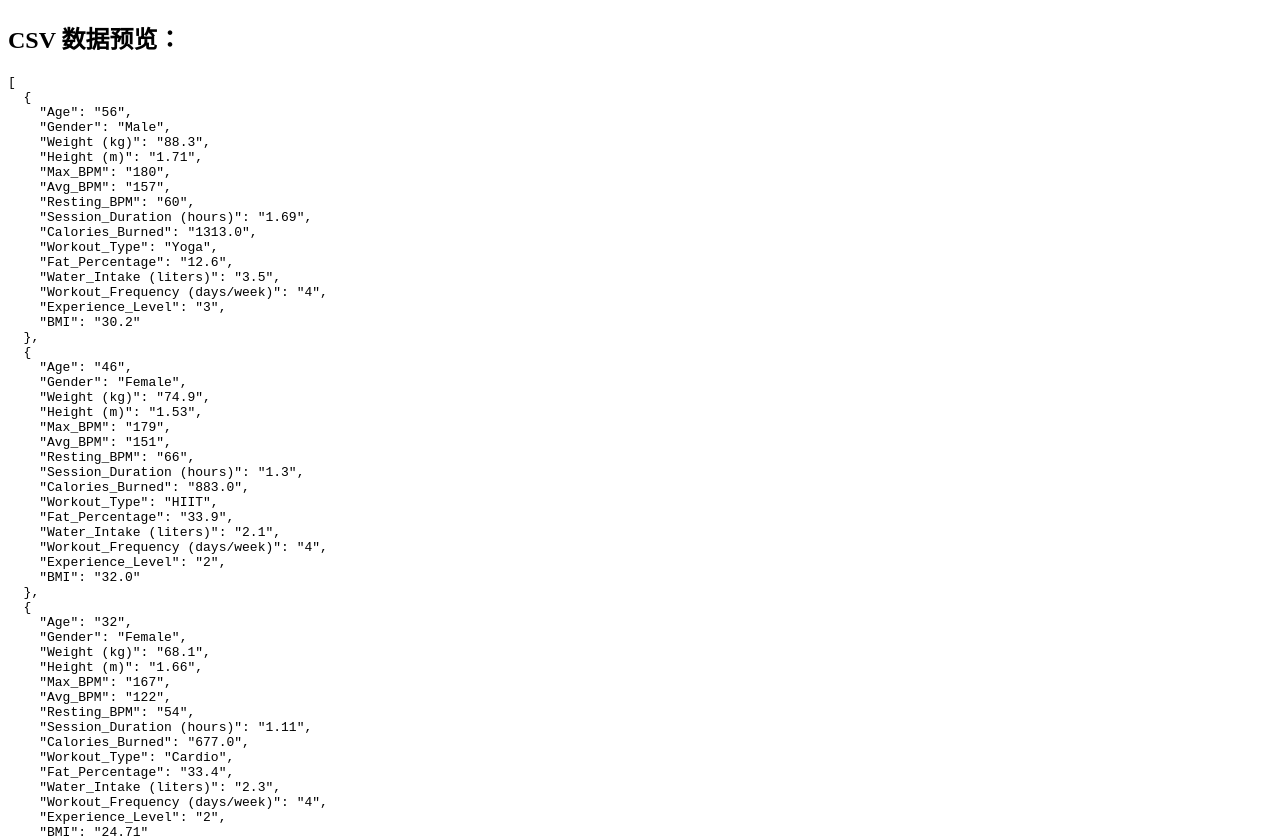
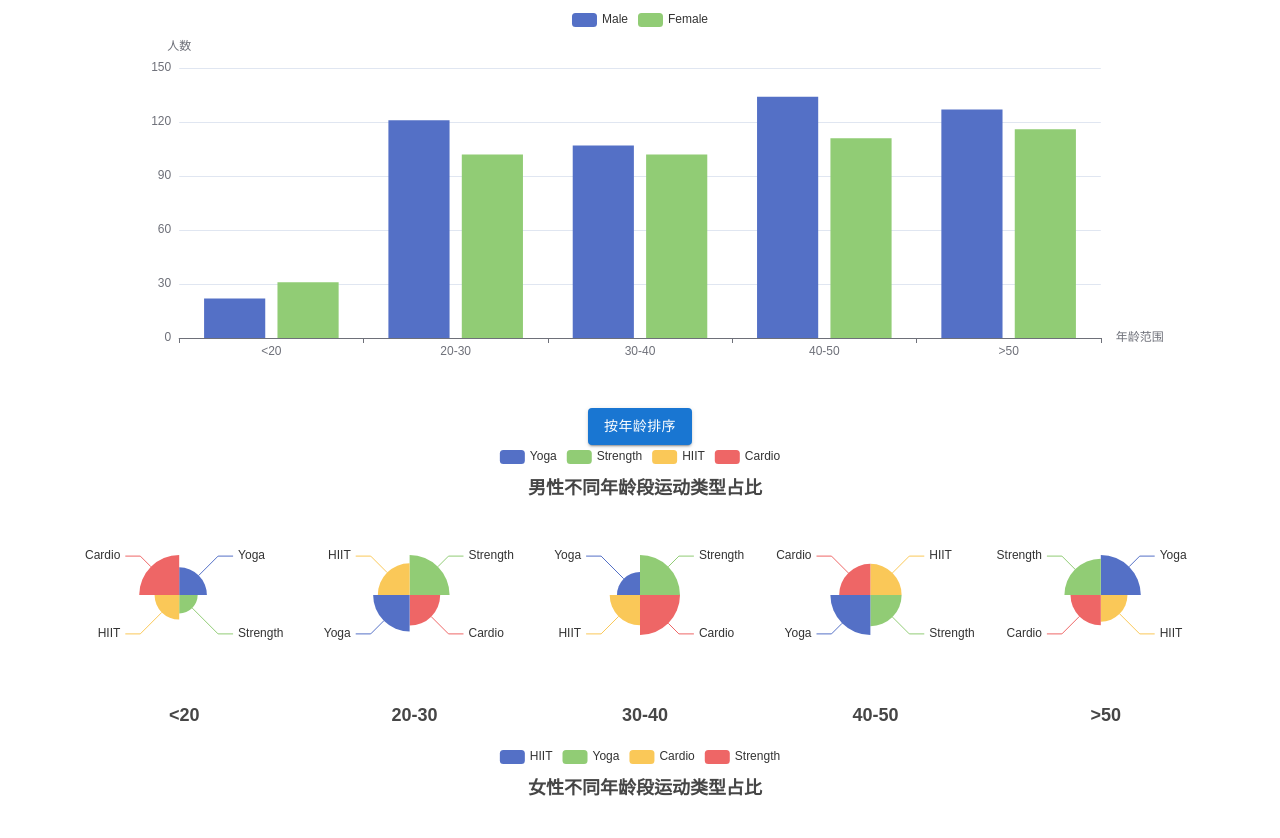
Before and after one commit to Forain1/VisualizationProject, a React (Vite) app in the folder my-app/: page / in a window 1280 px wide. Shown: the top 838 px of the page. Built offline with nearby package versions, Linux system fonts and the light colour scheme.

Commit message:
module update

```diff
--- a/my-app/package.json
+++ b/my-app/package.json
@@ -10,6 +10,9 @@
     "preview": "vite preview"
   },
   "dependencies": {
+    "@emotion/react": "^11.14.0",
+    "@emotion/styled": "^11.14.0",
+    "@mui/material": "^7.1.0",
     "echarts": "^5.6.0",
     "echarts-for-react": "^3.0.2",
     "papaparse": "^5.5.2",
--- a/my-app/src/App.jsx
+++ b/my-app/src/App.jsx
@@ -1,5 +1,8 @@
 import { useState,useEffect } from 'react'
 import Papa from 'papaparse'
+import AgeGender from './components/AgeGender'
+import Workout from './components/Workout'
+import TimeExperience from './components/TimeExperience'
 
 
 function App() {
@@ -16,14 +19,22 @@ function App() {
         }
       })
     })
-  })
+  },[]);
+  useEffect(() => {
+    console.log(csvData);
+  }, [csvData]);
 
     return (
-    <div>
-      <h2>CSV 数据预览：</h2>
-      <pre>{JSON.stringify(csvData, null, 2)}</pre>
-    </div>
-  );
+    <>
+    <AgeGender data={csvData}/>
+    <Workout data={csvData}/>
+        <TimeExperience data={csvData}/>
+    </>
+
+    );
+
+
+
 
 }
 
--- /dev/null
+++ b/my-app/src/components/AgeGender.jsx
@@ -0,0 +1,125 @@
+import ReactECharts from 'echarts-for-react';
+import { useState } from 'react';
+import {Box, Button,Container} from '@mui/material'
+
+
+
+
+function AgeGender({data}){
+
+const [sortway,setSortway] = useState(0);
+
+const sourceData= [
+    {ageRange:20,Male:0,Female:0},
+    {ageRange:30,Male:0,Female:0},
+    {ageRange:40,Male:0,Female:0},
+    {ageRange:50,Male:0,Female:0},
+    {ageRange:60,Male:0,Female:0},
+];
+
+let totalMale=0,totalFemale=0;
+
+data.forEach(person => {
+    let ageRange;
+    if(person.Age<20){
+        ageRange = 20;
+    }else if(person.Age<30){
+        ageRange = 30;
+    }else if(person.Age<40){
+        ageRange = 40;
+    }else if(person.Age<50){
+        ageRange = 50;
+    }else{
+        ageRange = 60;
+    }
+    const item = sourceData.find(i=>i.ageRange===ageRange);
+    if(person.Gender==='Female')item.Female++,totalFemale++;
+    else item.Male++,totalMale++;
+});
+
+const persontage = sourceData.map(item=>{
+    return{
+        malePercent:(item.Male/totalMale*100).toFixed(1),
+        femalePercent:(item.Female/totalFemale*100).toFixed(1)
+    }
+});
+
+if(sortway===0){
+//sort by age
+sourceData.sort((a,b)=>{return a.ageRange-b.ageRange;});
+}else if(sortway===1){
+//sort by male
+sourceData.sort((a,b)=>{return a.Male-b.Male;});
+}else{
+//sort by female
+sourceData.sort((a,b)=>{return a.Female-b.Female;});
+};
+
+
+const option = {
+    legend: {},
+    tooltip: {
+        trigger: 'axis',
+        axisPointer: {
+            type: 'line'
+        },
+        formatter:(params)=>{
+            let res  = params[0].name + '<br/>';
+            res += `${params[0].seriesName}:${params[0].value.Male} 百分比:${persontage[params[0].dataIndex].malePercent}<br/>`;
+            res += `${params[1].seriesName}:${params[1].value.Female} 百分比:${persontage[params[1].dataIndex].femalePercent}<br/>`;
+            return res;
+        },
+    },
+    dataset:{
+        dimensions: ['ageRange', 'Male', 'Female'],
+        source:sourceData,
+    },
+    xAxis:{type:'category',name:'年龄范围',axisLabel: {
+      formatter: (value) => {
+        if (value === '20') return '<20';
+        else if (value === '30') return '20-30';
+        else if (value === '40') return '30-40';
+        else if (value === '50') return '40-50';
+        else return '>50';
+      }
+    }},
+    yAxis:{name:'人数'},
+    series: [
+      {type: 'bar',encode:{x:'ageRange',y:'Male'},name:'Male'},
+      {type: 'bar',encode:{x:'ageRange',y:'Female'},name:'Female'}
+    ],
+  };
+
+
+
+function switchSortWay(){
+    console.log(sortway);
+    if(sortway===0)setSortway(1);
+    else if(sortway===1)setSortway(2);
+    else setSortway(0);
+}
+
+
+  return (
+    <Container>
+      <ReactECharts option={option} style={{height: 400}} />
+      <Box sx={{
+        display:'flex',
+        justifyContent:'center',
+        mt:0
+      }}>
+      <Button variant='contained' onClick={switchSortWay}>
+        {sortway===0&&`按年龄排序`}
+        {sortway===1&&`按男性数量排序`}
+        {sortway===2&&`按女性数量排序`}</Button>
+      </Box>
+  </Container>
+
+
+
+
+
+  );
+};
+
+export default AgeGender;
--- /dev/null
+++ b/my-app/src/components/TimeExperience.jsx
@@ -0,0 +1,80 @@
+import EChartsReact from 'echarts-for-react';
+import ReactEchart from 'echarts-for-react'
+import React, { useRef, useState, useEffect } from 'react'
+
+function TimeExperience({data}){
+    const seriesData = [];//每个数组元素中的第一个元素是训练频率,第二个元素是专业水平,第三个元素是人数
+    for(let i = 0 ; i<7 ; i++){
+        for(let j=0 ; j<3 ; j++){
+            const res = [(i+1).toString(),(j+1).toString(),0];
+            seriesData.push(res);
+        }
+    }
+    let total = 0;
+    data.forEach(element => {
+    const point =  seriesData.find(i=>i[0]===element['Workout_Frequency (days/week)']&&i[1]===element.Experience_Level)
+    if(point)point[2]++,total++;
+
+    });
+
+    let minCount=1000,maxCount=0;
+    seriesData.forEach(i=>{
+        if(i[2]!=0){
+            if(i[2]>maxCount)maxCount=i[2];
+            if(i[2]<minCount)minCount=i[2];
+        }
+    })
+
+    const option={
+        xAxis:{
+            type:'category',
+            data:['1','2','3','4','5','6','7'],
+            name:'一周的训练次数',
+            axisLabel:{
+                formatter:(v)=>{
+                    return `${v}次`
+                }
+            }
+        },
+        yAxis:{
+            type:'category',
+            data:['1','2','3'],
+            name:'专业水平',
+            axisLabel:{
+                formatter:(value)=>{
+                    let res = '级';
+                    if(value==='1')res = '初'+res;
+                    else if(value==='2')res = '中'+res;
+                    else res = '高'+res;
+                    return res;
+                }
+            }
+        },
+        visualMap: {
+            min: minCount,
+            max: maxCount,  // 根据人数最大值调整
+            dimension: 2, // 依据数据的第三维“人数”来映射颜色
+            inRange: {
+            color: ['#d2eaff', '#74a9cf', '#2166ac'] // 颜色渐变，从浅到深
+            },
+            calculable: true,
+            orient: 'vertical',
+            left: 'right',
+            top: '15%',
+        },
+        series:[
+        {
+            type: 'scatter',
+            data: seriesData,
+            symbolSize: function (data) {
+                return Math.sqrt(data[2]) * 4;
+             },
+        }
+    ]
+    }
+
+    return <EChartsReact option={option} />
+
+}
+
+export default TimeExperience;
--- /dev/null
+++ b/my-app/src/components/Workout.jsx
@@ -0,0 +1,156 @@
+import ReactEchart from 'echarts-for-react'
+import React, { useRef, useState, useEffect } from 'react';
+import {Box,Container} from '@mui/material'
+
+
+
+
+
+function Workout({data,style}){
+    const containerRef = useRef(null);
+    const [width, setWidth] = useState(0);
+
+    useEffect(() => {
+        const offsetWidth = containerRef.current.offsetWidth;
+        setWidth(offsetWidth);
+    }, []);
+
+
+
+const maleData = [
+    {age:20},{age:30},{age:40},{age:50},{age:60}
+];
+const femaleData = [
+     {age:20},{age:30},{age:40},{age:50},{age:60}
+];
+
+data.forEach((person)=>{
+    let age
+    if(person.Age<=20)age=20
+    else if(person.Age<=30)age=30;
+    else if(person.Age<=40)age=40;
+    else if(person.Age<=50)age=50;
+    else age=60;
+    if(person.Gender==='Male'){
+       const male =  maleData.find(i=>i.age===age);
+       const type = person.Workout_Type;
+       if( type in male){
+            male[type]++;
+       }else{
+            male[type]=1;
+       }
+    }else{
+        const female = femaleData.find(i=>i.age===age);
+        const type = person.Workout_Type;
+        if(type in female){
+            female[type]++;
+        }else{
+            female[type]=1;
+        }
+    }
+})
+
+
+
+const radius = Math.min(40, width /10);
+
+
+const maleSeries = [];
+const femaleSeries = [];
+const title = [];
+
+
+for(let index = 0 ; index < maleData.length ; index++){
+    let i  = maleData[index];
+    let fi = femaleData[index];
+    let ageRange = '';
+    let leftPercent = (index + 0.5) * (100 / maleData.length);
+    const res = [];
+    const feres = [];
+
+    if(i.age===20)ageRange='<20';
+    else if(i.age===30)ageRange='20-30';
+    else if(i.age===40)ageRange='30-40';
+    else if(i.age===50)ageRange='40-50';
+    else ageRange='>50';
+
+    for(let key in i){
+        if(key==='age')continue;
+        res.push({
+            name:key,
+            value:i[key]
+        })
+    }
+    for(let key in fi){
+        if(key==='age')continue;
+        feres.push({
+            name:key,
+            value:fi[key]
+        })
+    }
+
+    maleSeries.push({
+        type:'pie',
+        data:res,
+        center:[leftPercent+'%','50%'],
+        radius:radius,
+        roseType: 'area'
+    })
+    femaleSeries.push(
+        {
+            type:'pie',
+            data:feres,
+            center:[leftPercent+'%','50%'],
+            radius:radius,
+            roseType: 'area'
+        }
+    )
+    title.push({
+        text:ageRange,
+        left:leftPercent+'%',
+        bottom:'5%',
+        textAlign: 'center'
+    })
+
+}
+
+
+    const maleOption = {
+        legend:{},
+        tooltip: {
+        trigger: 'item',
+        formatter: '{b}<br/>占比: {d}%'
+        },
+        title:[...title,{
+            text:'男性不同年龄段运动类型占比',
+            textAlign:'center',
+            top:'10%',
+            left:'50%',
+        }],
+        series:maleSeries
+    };
+
+    const femaleOption = {
+        legend:{},
+        tooltip: {
+            trigger: 'item',
+            formatter: '{b}<br/>占比: {d}%'
+        },
+        title:[...title,{
+            text:'女性不同年龄段运动类型占比',
+            textAlign:'center',
+            top:'10%',
+            left:'50%'
+        }],
+        series:femaleSeries
+    }
+
+
+    return <Container  ref={containerRef}>
+        <ReactEchart  option={maleOption}/>
+        <ReactEchart  option={femaleOption}/>
+    </Container>
+
+}
+
+export default Workout;
```
Also changed, not shown: 1 other file (tests, documents, lock files or other folders).
